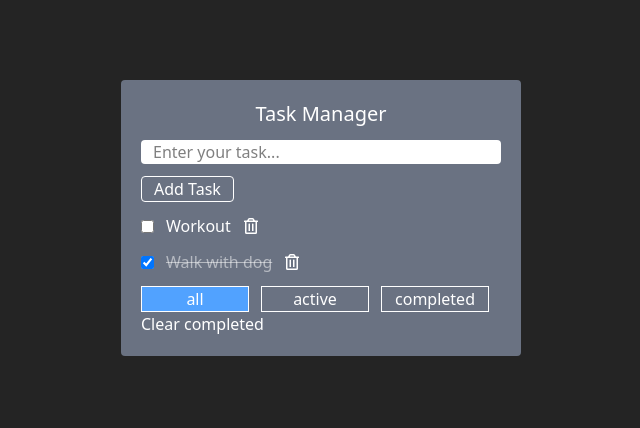
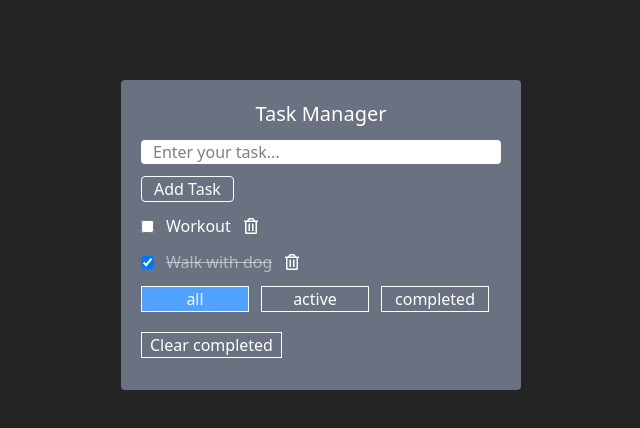
Before and after one commit to Vladimir-Bukhanov/Task-manager, a React (Vite) app: page / in a window 1280 px wide. Shown: the top 428 px of the page, without its empty margins (319-959 px from the left). Built offline with nearby package versions, Linux system fonts and the light colour scheme.

Commit message:
style: add style for clear button

```diff
--- a/src/App.tsx
+++ b/src/App.tsx
@@ -103,6 +103,7 @@ export default function App() {
         currentBtn={filter}
       />
       <button
+        className='cursor-pointer border px-2 hover:bg-gray-400 ease duration-200 mb-3'
         onClick={clear}
       >
         Clear completed
--- a/src/components/FilterButtons.tsx
+++ b/src/components/FilterButtons.tsx
@@ -9,7 +9,7 @@ export default function FilterButtons({onFilterChange, currentBtn}: IFilterButto
 
 
 	return (
-		<div className='flex'>
+		<div className='flex mb-5'>
 			{(["all", "active", "completed"] as FilterType[]).map(filterBtn => (
 				<button
 					key={filterBtn}
```
